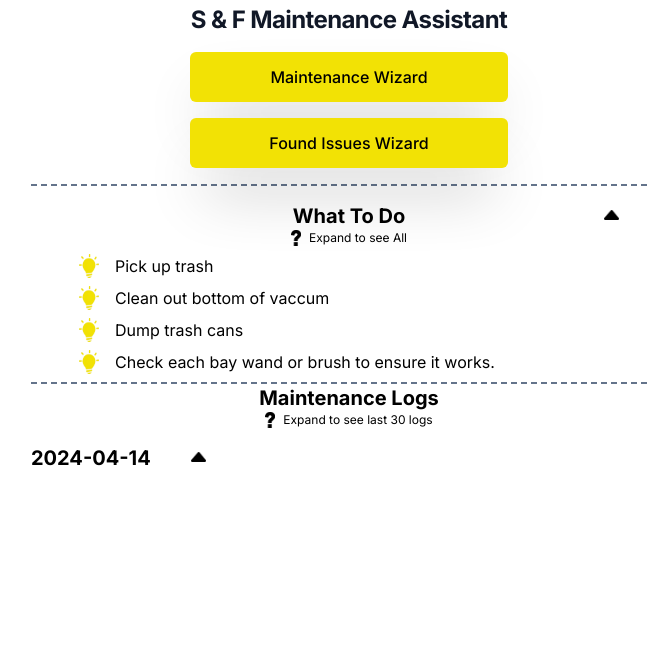
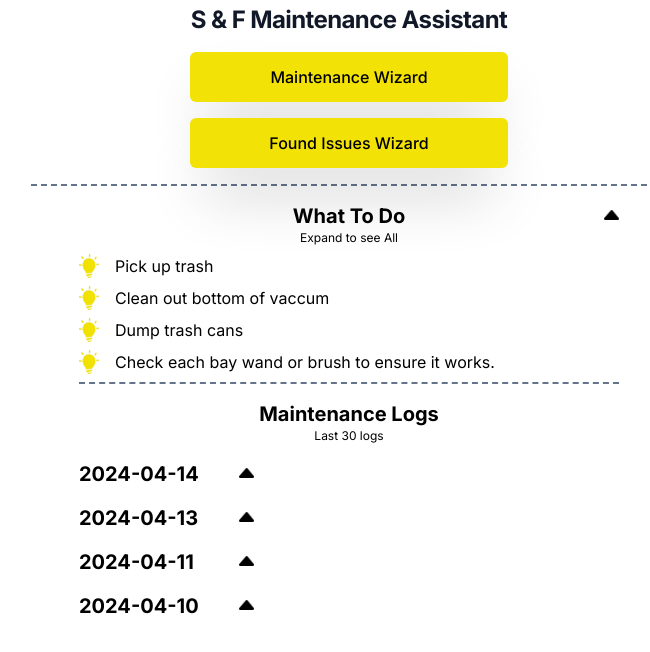
Before and after one commit to jcsmileyjr/carwash, a Next.js app: page / in a window 1280 px wide. Shown: the top 652 px of the page, without its empty margins (291-941 px from the left). Built offline with nearby package versions, Linux system fonts and the light colour scheme.

Commit message:
Refactor to limit issues in Logs to 30 only
Also remove the question mark image in two components

```diff
--- a/src/app/components/logs/logs.tsx
+++ b/src/app/components/logs/logs.tsx
@@ -1,34 +1,50 @@
 
 
-import Image from 'next/image';
-import QuestionMark from '../../../images/question-mark-icon.png';
-import CaretUp from '../../../images/caret-up-icon.png';
-import CaretDown from '../../../images/caret-down-icon.png';
-import Issues from '../issues/issues';
+// import Image from 'next/image';
+// import QuestionMark from '../../../images/question-mark-icon.png';
 import Issue from '../../Types/issue';
 import MaintenanceToggle from '../maintenanceToggle/maintenanceToggle';
 
+/**
+ * Sorts an array of Issue objects by their issueID property in descending order.
+ * If the sorted array has more than 30 elements, it returns a slice of the first 30 elements.
+ *
+ * @param {Issue[]} logs - The array of Issue objects to be sorted.
+ * @return {Issue[]} - The sorted array of Issue objects, or a slice of the first 30 elements if the sorted array has more than 30 elements.
+ */
 const sortIssuesByIssueID = (logs : Issue[]) => {
-    return logs.sort((a, b) => b.issueID - a.issueID);
+    let sortedLogs = logs.sort((a, b) => b.issueID - a.issueID)
+    if (sortedLogs.length > 30) {
+        return sortedLogs.slice(0,30);
+    } else {
+        return sortedLogs;
+    }
 }
 
+/**
+ * Renders the Logs component that displays the sorted maintenance logs.
+ *
+ * @param {Object} props - The props object.
+ * @param {Issue[]} props.maintenanceLogs - The array of maintenance logs to be sorted.
+ * @return {JSX.Element} The rendered Logs component.
+ */
 const Logs = ({maintenanceLogs} : {maintenanceLogs: Issue[]}) => {
-
     const sortedMaintenanceLogs = sortIssuesByIssueID(maintenanceLogs);
 
     return (
-        <section className="flex flex-col border-dashed border-t-2 border-slate-500">
-            <h1 className='text-xl font-bold text-center'> Maintenance Logs </h1>
+        <section className="flex flex-col border-dashed border-t-2 border-slate-500 mx-12">
+            <h1 className='text-xl font-bold text-center mt-4'> Maintenance Logs </h1>
             <div className='flex justify-center gap-2'>
-                <Image priority={false} src={QuestionMark} width={10} height={5} alt="" className='' />
-                <p className='text-xs'>Expand to see last 30 logs</p>
+                {/* <Image priority={false} src={QuestionMark} width={10} height={5} alt="" className='' /> */}
+                <p className='text-xs'>Last 30 logs</p>
             </div>
-            <MaintenanceToggle issue={sortedMaintenanceLogs[0]} />
-            {/* <Issues issue={collapseIssue} imageType='lightbulb' /> */}
+            {
+                sortedMaintenanceLogs.map((issue) => {
+                    return <MaintenanceToggle key={issue.issueID} issue={issue} />;
+                })
+            }
         </section>
     );
 }
 
-// numArray.sort((a, b) => b - a);
-
 export default Logs;
--- a/src/app/components/whatToDo/whatToDo.tsx
+++ b/src/app/components/whatToDo/whatToDo.tsx
@@ -1,7 +1,7 @@
 "use client"
 import WhatToDoIssue from '../../lib/whatToDoIssue.json';
 import Image from 'next/image';
-import QuestionMark from '../../../images/question-mark-icon.png';
+// import QuestionMark from '../../../images/question-mark-icon.png';
 import Issues from '../issues/issues';
 import CaretUp from '../../../images/caret-up-icon.png';
 import CaretDown from '../../../images/caret-down-icon.png';
@@ -55,7 +55,7 @@ export default function WhatToDo() {
                         }
                     </div>
                     <div className='flex justify-center gap-2'>
-                        <Image priority={false} src={QuestionMark} width={10} height={5} alt="" className='' />
+                        {/* <Image priority={false} src={QuestionMark} width={10} height={5} alt="" className='' /> */}
                         <p className='text-xs'>Expand to see All</p>
                     </div>
                     <Issues issue={expandIssue} imageType='lightbulb' />
```
